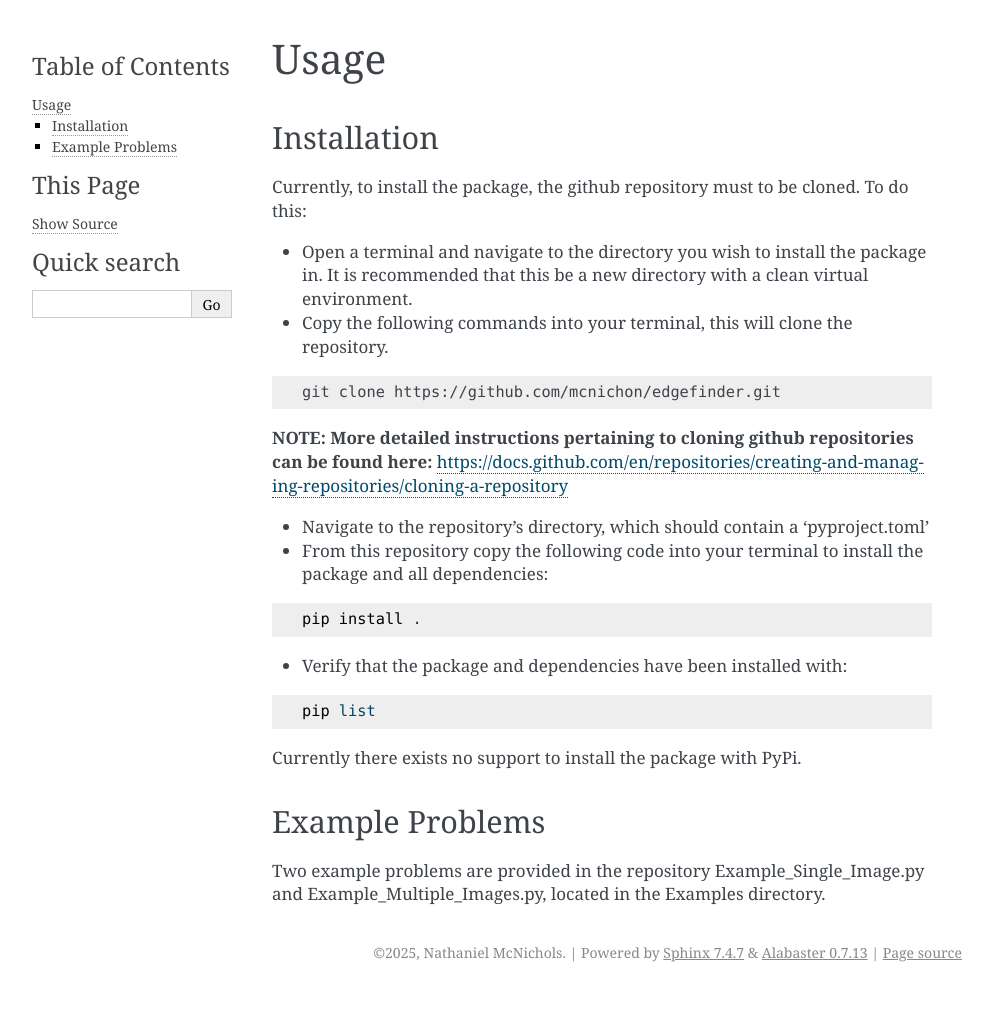
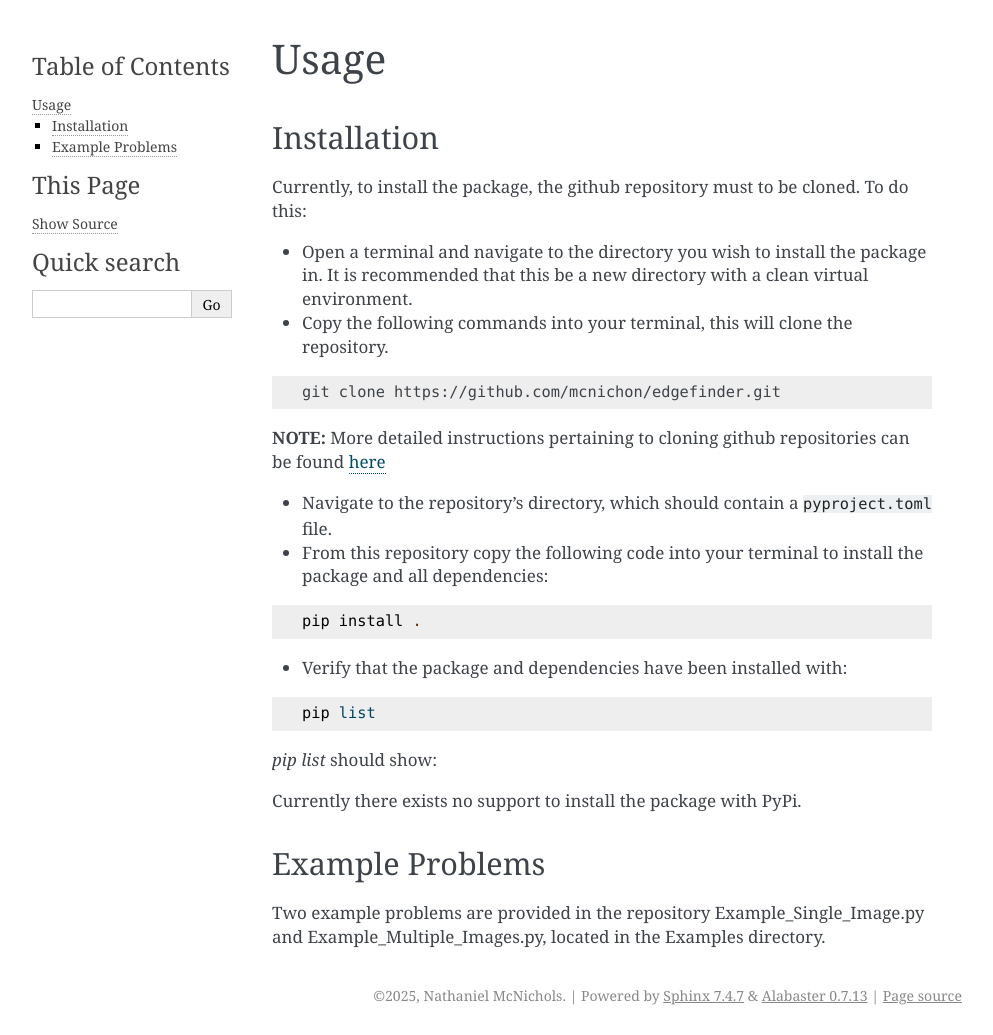
Before and after one commit to mcnichon/SessileTestingDA, a Sphinx documentation site: the page built from docs/Installation.rst, in a window 1280 px wide. Shown: the whole page, without its empty margins (148-1141 px from the left). Built offline with Sphinx 7.4.7, drawn with Linux system fonts in a browser that asks for light colours; before the commit the page ends 992 px from its top, so only the background shows below that.

Commit message:
Update Installation.rst

```diff
--- a/docs/Installation.rst
+++ b/docs/Installation.rst
@@ -12,9 +12,9 @@ Currently, to install the package, the github repository must to be cloned. To d
 
     git clone https://github.com/mcnichon/edgefinder.git
 
-**NOTE: More detailed instructions pertaining to cloning github repositories can be found here:** https://docs.github.com/en/repositories/creating-and-managing-repositories/cloning-a-repository
+**NOTE:** More detailed instructions pertaining to cloning github repositories can be found `here <https://docs.github.com/en/repositories/creating-and-managing-repositories/cloning-a-repository>`_
 
-* Navigate to the repository's directory, which should contain a 'pyproject.toml'
+* Navigate to the repository's directory, which should contain a ``pyproject.toml`` file.
 * From this repository copy the following code into your terminal to install the package and all dependencies:
 
 .. code-block:: python
@@ -27,6 +27,10 @@ Currently, to install the package, the github repository must to be cloned. To d
 
     pip list
 
+`pip list` should show:
+
+
+
 Currently there exists no support to install the package with PyPi.
 
 -------------
```
